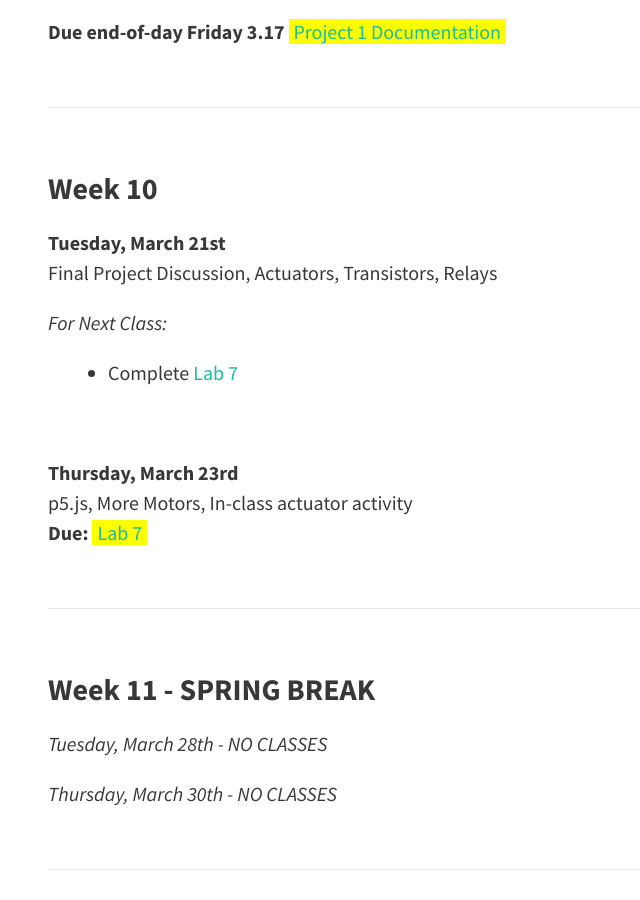
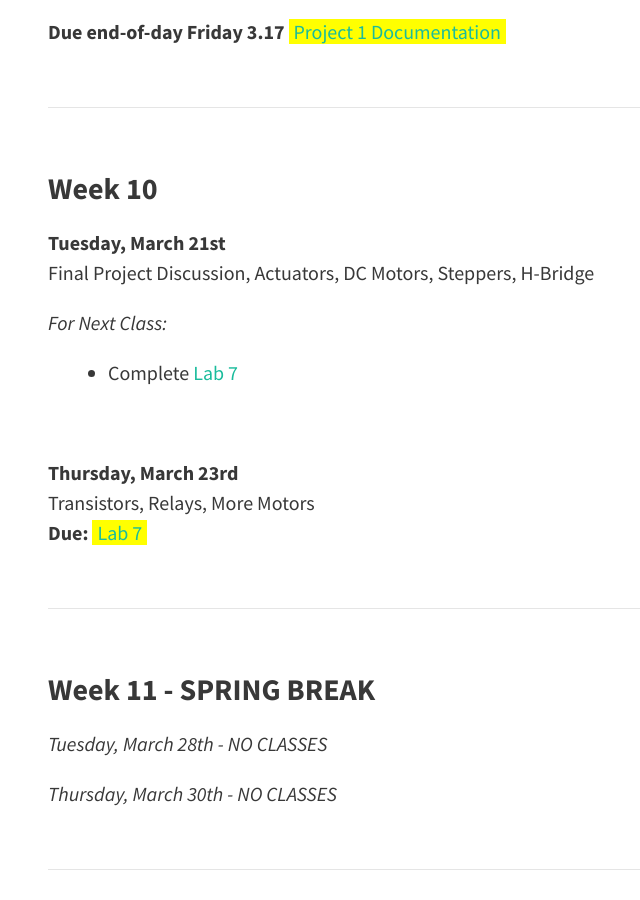
Before and after one commit to coloringchaos/object-spring-17, a Jekyll site: the page built from schedule.md, in a window 1280 px wide and 900 px high, scrolled down 6658 px. Shown: the whole window, without its empty margins (208-848 px from the left). Built offline with Jekyll 4.4.1, drawn with Linux system fonts in a browser that asks for light colours; nearby versions of some CDN libraries.

Commit message:
Update schedule.md

```diff
--- a/schedule.md
+++ b/schedule.md
@@ -210,7 +210,7 @@ Assignments are due on the day that they are listed.
 <hr>
 
 ### Week 10
-**Tuesday, March 21st** <br> Final Project Discussion, Actuators, Transistors, Relays
+**Tuesday, March 21st** <br> Final Project Discussion, Actuators, DC Motors, Steppers, H-Bridge
 
 
 *For Next Class:*
@@ -219,7 +219,7 @@ Assignments are due on the day that they are listed.
 
 <br>
 
-**Thursday, March 23rd** <br> p5.js, More Motors, In-class actuator activity<br>**Due:** <span class="highlight">[Lab 7](/object-spring-17/lab-7)</span>
+**Thursday, March 23rd** <br>Transistors, Relays, More Motors<br>**Due:** <span class="highlight">[Lab 7](/object-spring-17/lab-7)</span>
 
 <hr>
 
```
